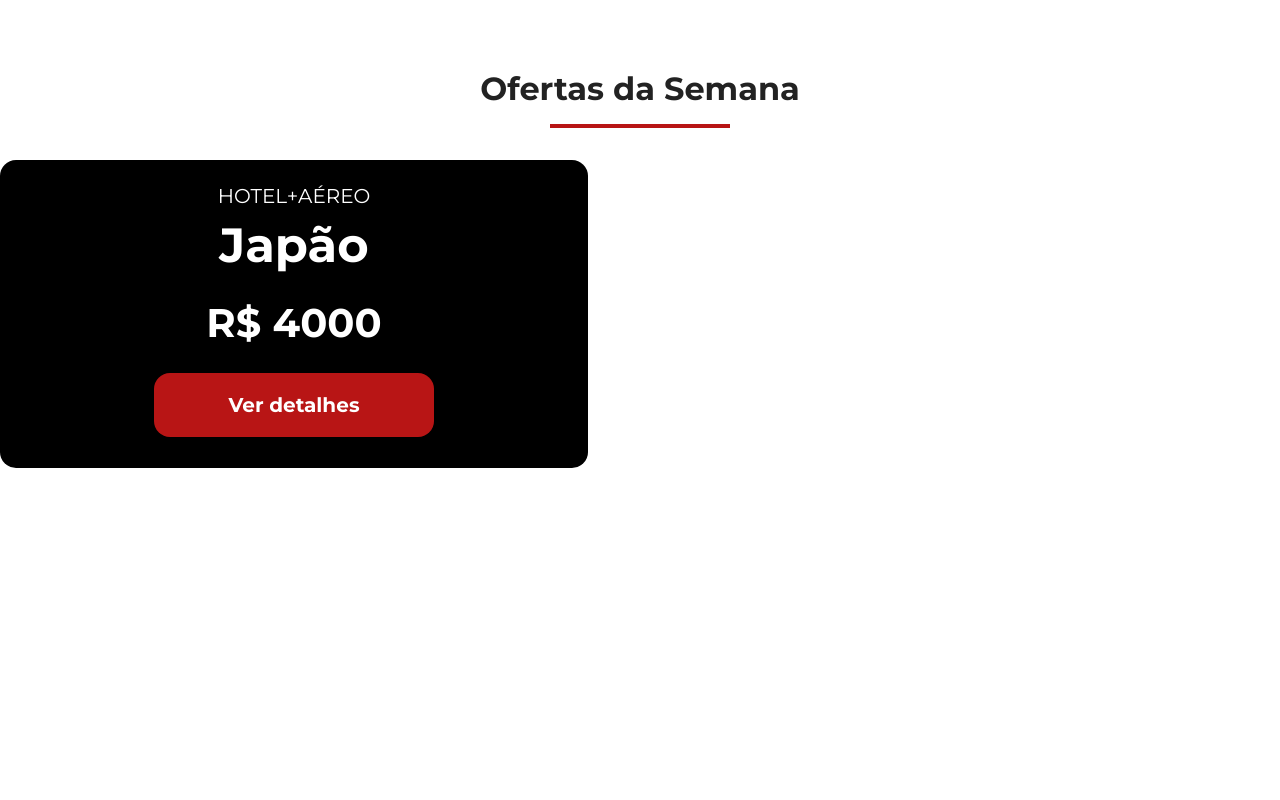
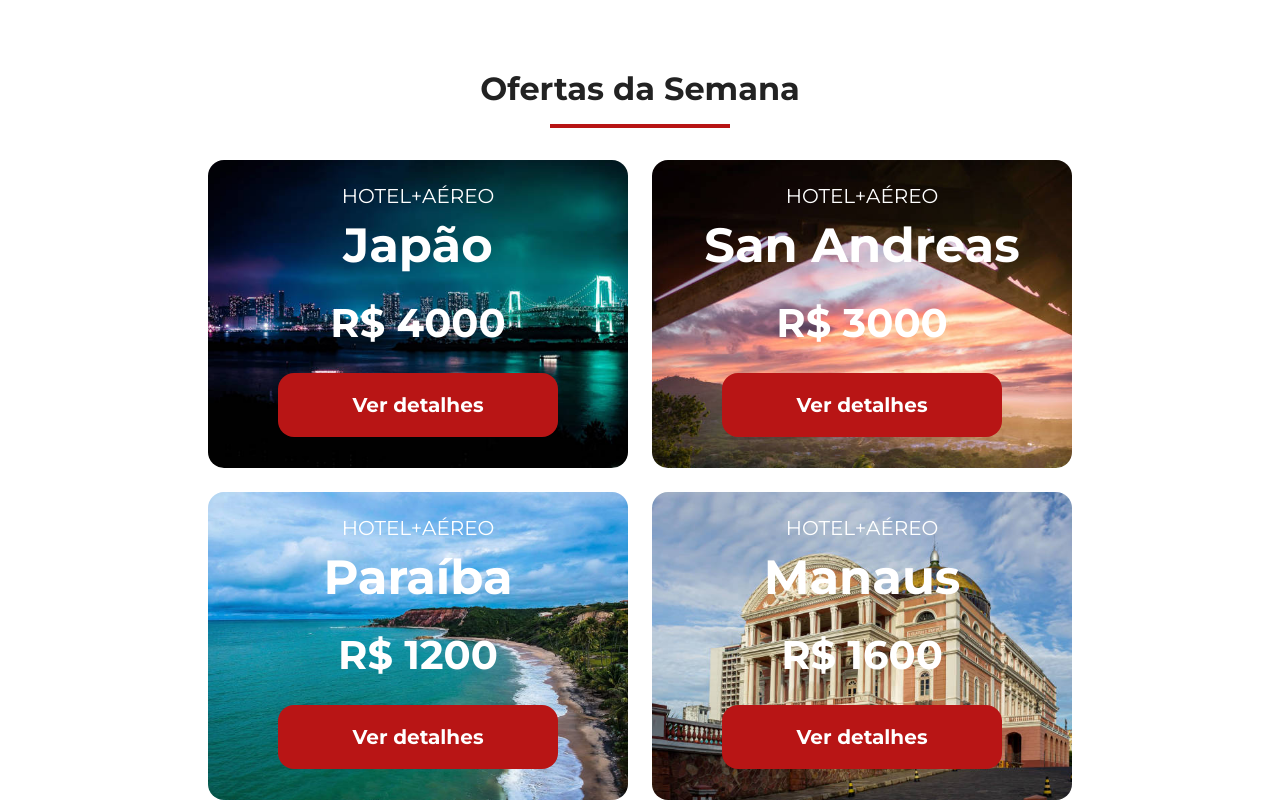
Before and after one commit to thadeu-borges/jornada-viagens, a plain HTML site: page index.html in a window 1280 px wide. Shown: the part 1059-1859 px from the top of the page. Before the commit the page ends 1527 px from the top, so only its background shows below. Drawn offline with Linux system fonts and the light colour scheme.

Commit message:
Finaliza sessao de ofertas

```diff
--- a/css/offers.css
+++ b/css/offers.css
@@ -1,3 +1,10 @@
+.offers-cards {
+  display: flex;
+  flex-direction: column;
+  align-items: center;
+  gap: 24px;
+}
+
 .card {
   color: var(--text-secondary-color);
   background-color: black;
@@ -34,9 +41,37 @@
   display: inline-block;
 }
 
+.card.japao {
+  background: url(../img/bg-card-japao.jpg) no-repeat;
+  background-size: cover;
+}
+
+.card.san-andreas {
+  background: url(../img/bg-card-san-andreas.jpg) no-repeat;
+  background-size: cover;
+}
+
+.card.paraiba {
+  background: url(../img/bg-card-paraiba.jpg) no-repeat;
+  background-size: cover;
+}
+
+.card.manaus {
+  background: url(../img/bg-card-manaus.jpg) no-repeat;
+  background-size: cover;
+}
+
+@media screen and (min-width: 768px) {
+  .offers-cards {
+    flex-direction: row;
+    flex-wrap: wrap;
+    justify-content: center;
+  }
+}
+
 @media screen and (min-width: 1024px) {
   .card {
-    width: 588px;
+    width: 420px;
     height: 308px;
   }
 
@@ -48,3 +83,16 @@
     font-size: 40px;
   }
 }
+
+@media screen and (min-width: 1440px) {
+  .card {
+    width: 588px;
+  }
+}
+
+@media screen and (min-width: 1920px) {
+  .offers-cards {
+    width: 1250px;
+    margin: 0 auto;
+  }
+}
--- a/index.html
+++ b/index.html
@@ -61,7 +61,7 @@
         <hr />
       </div>
       <div class="offers-cards">
-        <article class="card">
+        <article class="card japao">
           <header>
             <p>HOTEL+AÉREO</p>
             <h3>
@@ -73,6 +73,42 @@
             <a href="#" class="button">Ver detalhes</a>
           </footer>
         </article>
+        <article class="card san-andreas">
+          <header>
+            <p>HOTEL+AÉREO</p>
+            <h3>
+              San Andreas <br />
+              <span>R$ 3000</span>
+            </h3>
+          </header>
+          <footer>
+            <a href="#" class="button">Ver detalhes</a>
+          </footer>
+        </article>
+        <article class="card paraiba">
+          <header>
+            <p>HOTEL+AÉREO</p>
+            <h3>
+              Paraíba <br />
+              <span>R$ 1200</span>
+            </h3>
+          </header>
+          <footer>
+            <a href="#" class="button">Ver detalhes</a>
+          </footer>
+        </article>
+        <article class="card manaus">
+          <header>
+            <p>HOTEL+AÉREO</p>
+            <h3>
+              Manaus <br />
+              <span>R$ 1600</span>
+            </h3>
+          </header>
+          <footer>
+            <a href="#" class="button">Ver detalhes</a>
+          </footer>
+        </article>
       </div>
     </section>
   </body>
```
Also changed, not shown: img/bg-card-japao.jpg (added), img/bg-card-manaus.jpg (added), img/bg-card-paraiba.jpg (added), img/bg-card-san-andreas.jpg (added).
